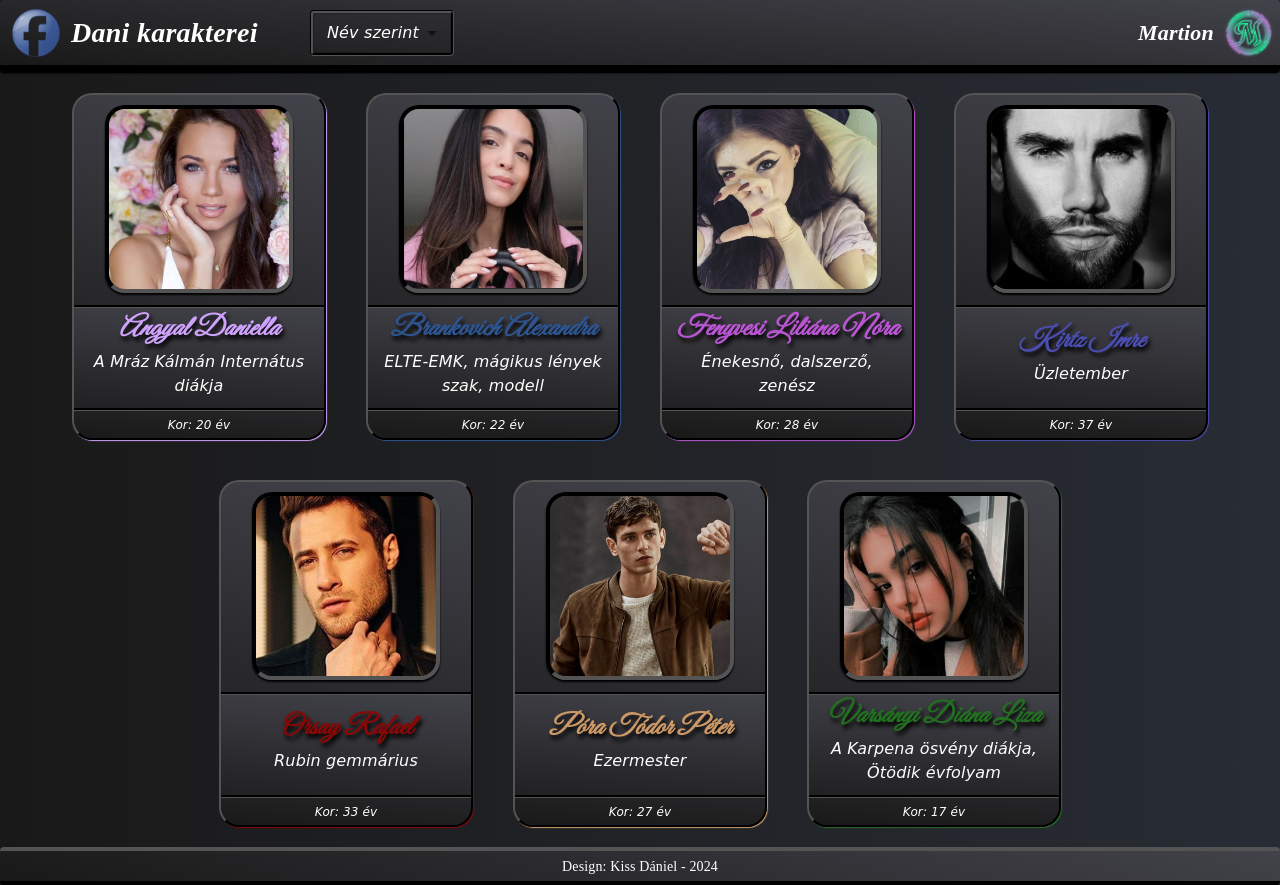
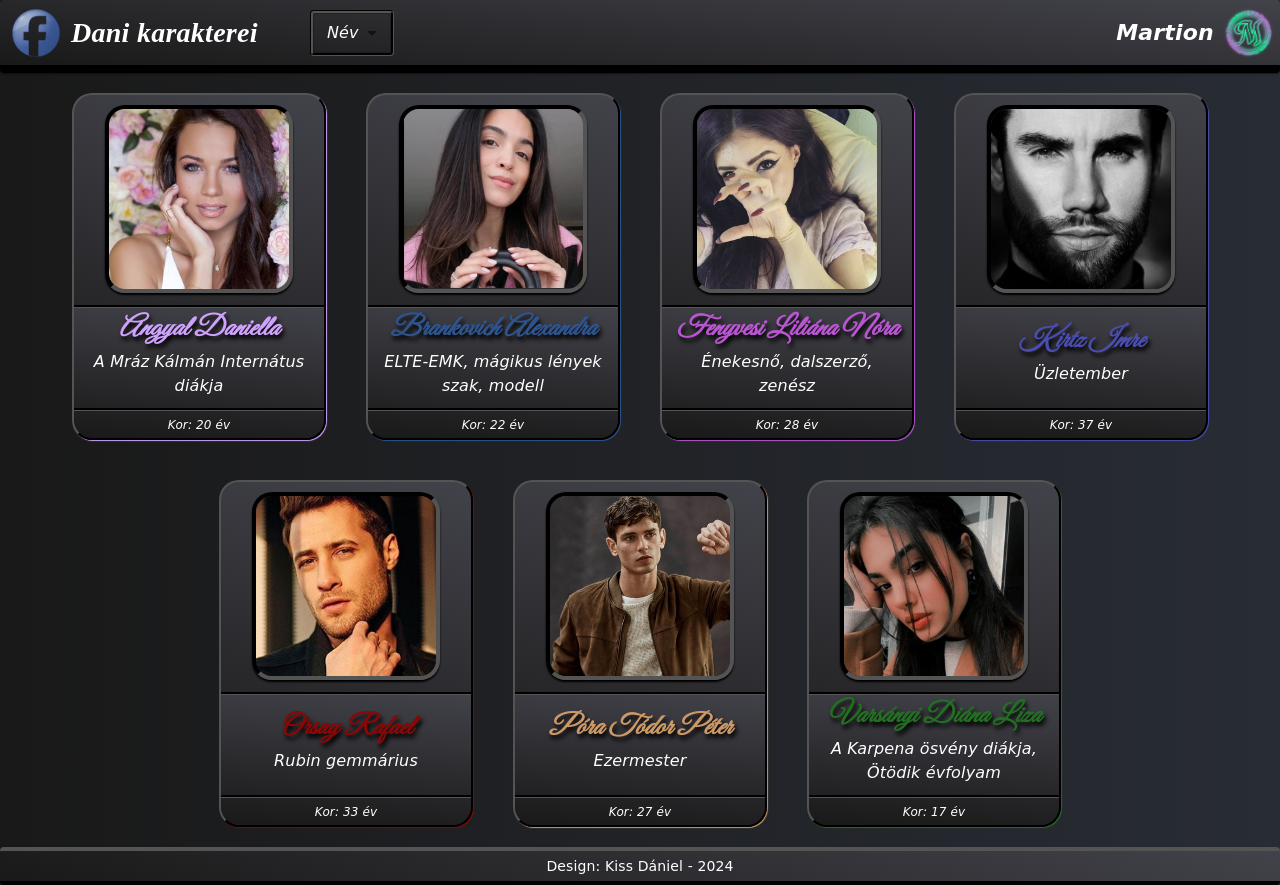
Before and after one commit to DanielWiera/DaniCharactersMartion, a React (Create React App) app: page / in a window 1280 px wide. Built offline with nearby package versions, Linux system fonts and the light colour scheme.

Commit message:
Add files via upload

```diff
--- a/src/components/footer/index.jsx
+++ b/src/components/footer/index.jsx
@@ -18,7 +18,7 @@ export const Footer = () => {
              style={{
                 width: "100%",
                 textAlign: "center",
-                fontFamily: "cursive",
+                fontFamily: "Comic Sans MS",
                 marginTop: "auto",
                 marginBottom: "auto",
                 fontSize: "14px"
--- a/src/components/header/index.jsx
+++ b/src/components/header/index.jsx
@@ -36,7 +36,7 @@ export const Header = ({ orders, currentOrder, setOrder }) => {
                 }}
             >
                 <Box
-                    style={{ width: "50%", display: "flex", minWidth: "440px" }}
+                    style={{ width: "50%", display: "flex", minWidth: "400px" }}
                 >
                     <Link
                         href={facebookURL}
@@ -89,12 +89,13 @@ export const Header = ({ orders, currentOrder, setOrder }) => {
                             onChange={changeOrder}
                         >
                             {orders.map((order, idx) =>
-                                <MenuItem key={idx} value={order}>{order} szerint</MenuItem>
+                                <MenuItem key={idx} value={order}>{order}</MenuItem>
                             )}
                         </Select>
                     </Toolbar>
                 </Box>
                 <Box
+                    className="hide-small"
                     style={{
                         width: "50%",
                         justifyContent: "right",
@@ -118,7 +119,7 @@ export const Header = ({ orders, currentOrder, setOrder }) => {
                             className="hide-small"
                             style={{
                                 width: "100%",
-                                fontFamily: "cursive",
+                                fontFamily: "Comic Sans MS",
                                 fontSize: "22px",
                                 fontStyle: "italic",
                                 fontWeight: "bold",
@@ -131,6 +132,7 @@ export const Header = ({ orders, currentOrder, setOrder }) => {
                             Martion
                         </Typography>
                         <img src="images/martionlogo.png"
+                            className="hide-small"
                             style={{
                                 height: "50px",
                             }}
```
